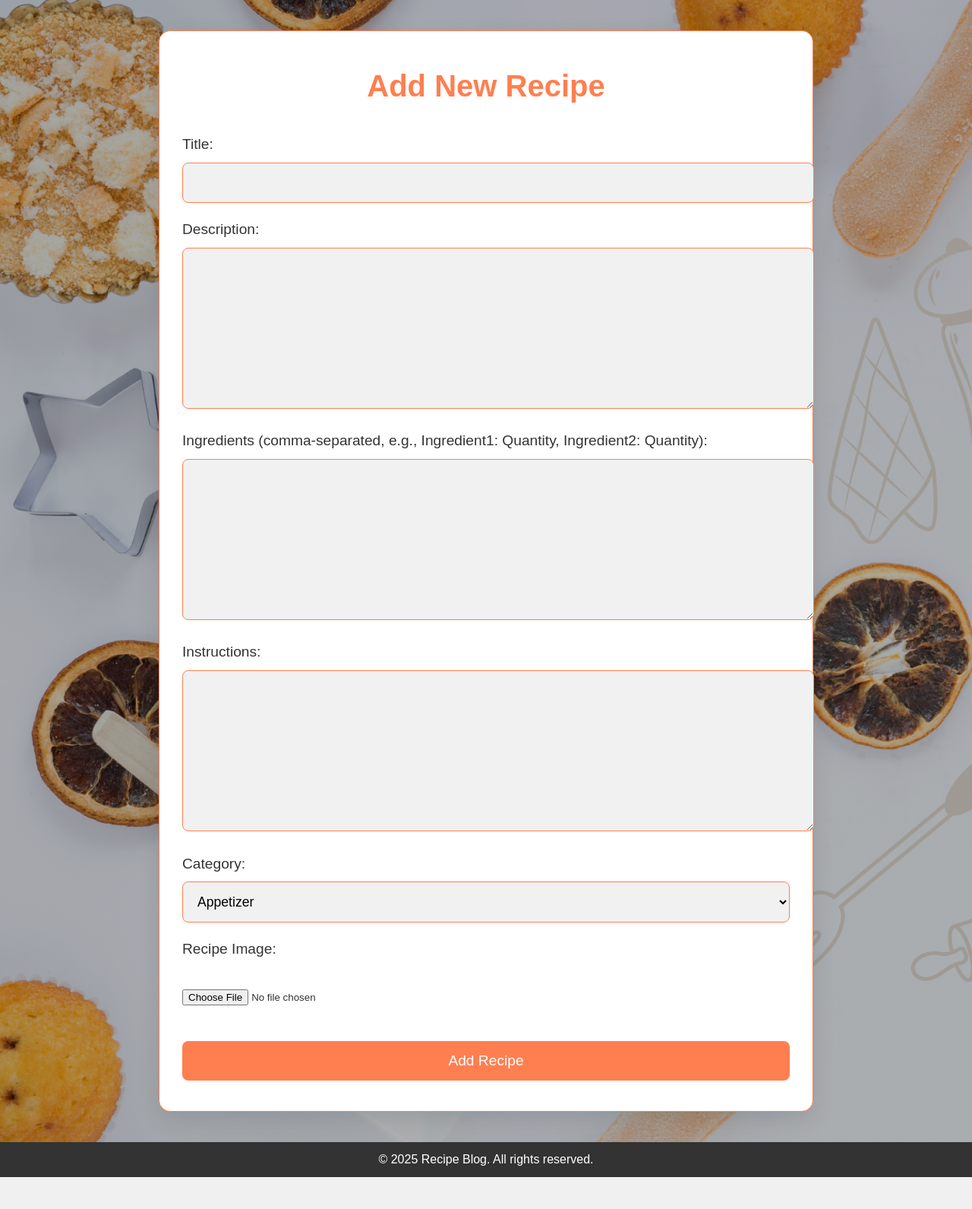
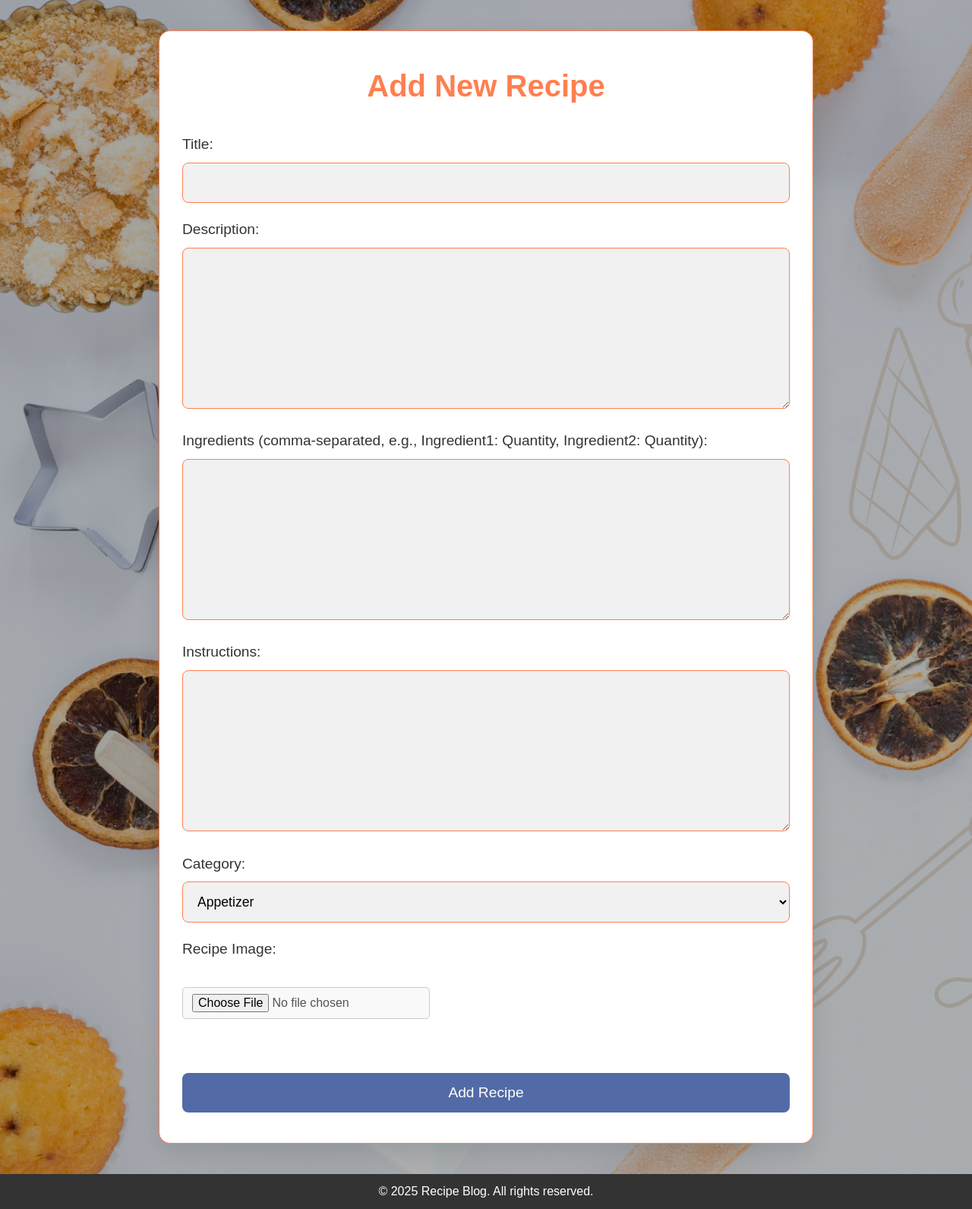
Before and after one commit to Rida3535/RecipeBlog, a Flask app: page /add_recipe in a window 1280 px wide. Shown: the part 86-1677 px from the top of the page at 76% size. Before the commit the page ends 1635 px from the top, so only its background shows below. Run offline with Flask 3, Linux system fonts and the light colour scheme; a user stored in the database is signed in; data comes from the database, SQL or seed files in the repository.

Commit message:
contact ,recipe
contact changes, edit recipy page cahnges

```diff
--- a/FinalFolder/static/css/add_recipe.css
+++ b/FinalFolder/static/css/add_recipe.css
@@ -75,7 +75,7 @@ header nav a:hover {
 
 /* Form Inputs */
 input[type="text"], textarea, select {
-    width: 100%;
+    width: 96%;
     padding: 15px;
     font-size: 1.1em;
     margin-bottom: 20px;
@@ -87,14 +87,14 @@ input[type="text"], textarea, select {
 }
 
 input[type="text"]:focus, textarea:focus, select:focus {
-    border-color: #ff4500;
+    border-color: #f09b1b ;
     background: #fff;
     box-shadow: 0 0 8px rgba(255, 69, 0, 0.3);
 }
 
 /* Button Styling */
 input[type="submit"] {
-    background: #ff7f50;
+    background: #526ba7;
     color: white;
     border: none;
     padding: 15px 25px;
@@ -107,7 +107,7 @@ input[type="submit"] {
 }
 
 input[type="submit"]:hover {
-    background: #ff4500;
+    background: #1d365e;
     transform: translateY(-3px);
 }
 
@@ -123,6 +123,30 @@ label {
 textarea {
     min-height: 180px;
     resize: vertical; /* Allows user to resize vertically */
+}
+select {
+    width: 100%;
+}
+input[type="file"] {
+    display: block;
+    font-size: 1rem;
+    color: #555;
+    background-color: #f9f9f9;
+    border: 1px solid #ccc;
+    border-radius: 5px;
+    padding: 8px 12px;
+    cursor: pointer;
+    width: 100%;
+    max-width: 300px;
+    transition: all 0.3s ease;
+}
+input[type="file"]:hover {
+    border-color: #aaa;
+}
+input[type="file"]:focus {
+    border-color: #ff4500;
+    box-shadow: 0 0 5px rgba(255, 69, 0, 0.5);
+    outline: none;
 }
 
 /* Mobile Responsiveness */
--- a/FinalFolder/static/css/contact.css
+++ b/FinalFolder/static/css/contact.css
@@ -112,13 +112,13 @@ header nav a:hover {
     background: #1d365e;
 }
 
-/* Footer */
+
 footer {
     background: #333;
     color: white;
     text-align: center;
     padding: 10px;
-    margin-top: auto; /* Ensures the footer stays at the bottom */
+    margin-top: auto;
 }
 
 footer p {
```
